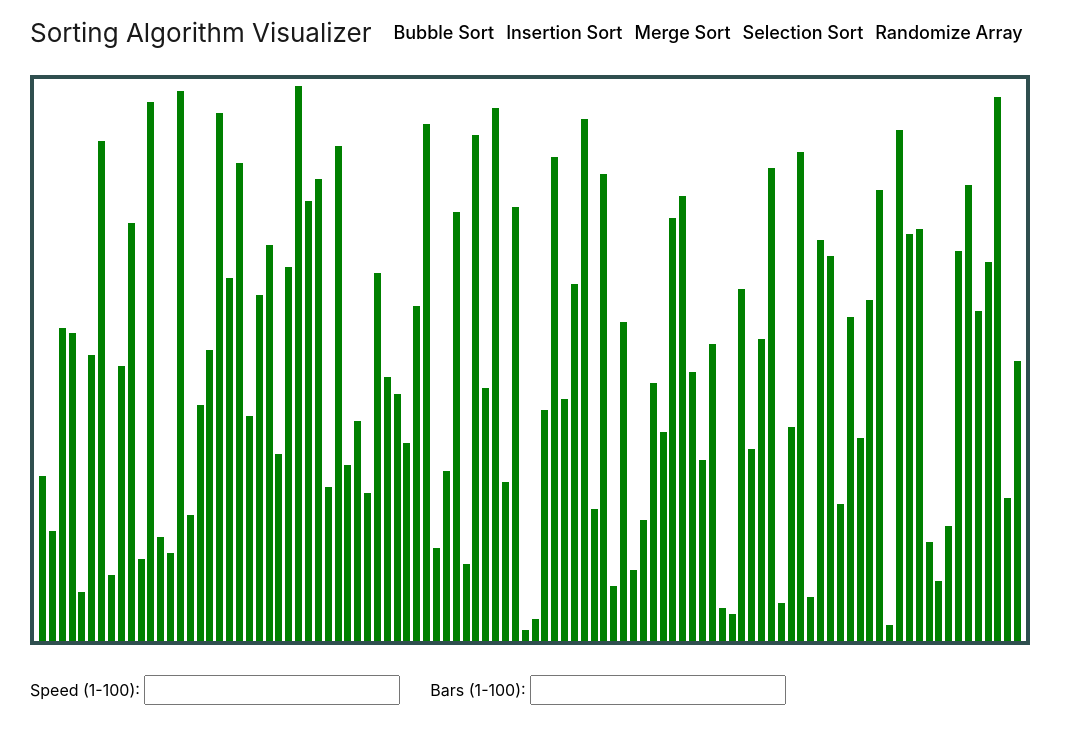
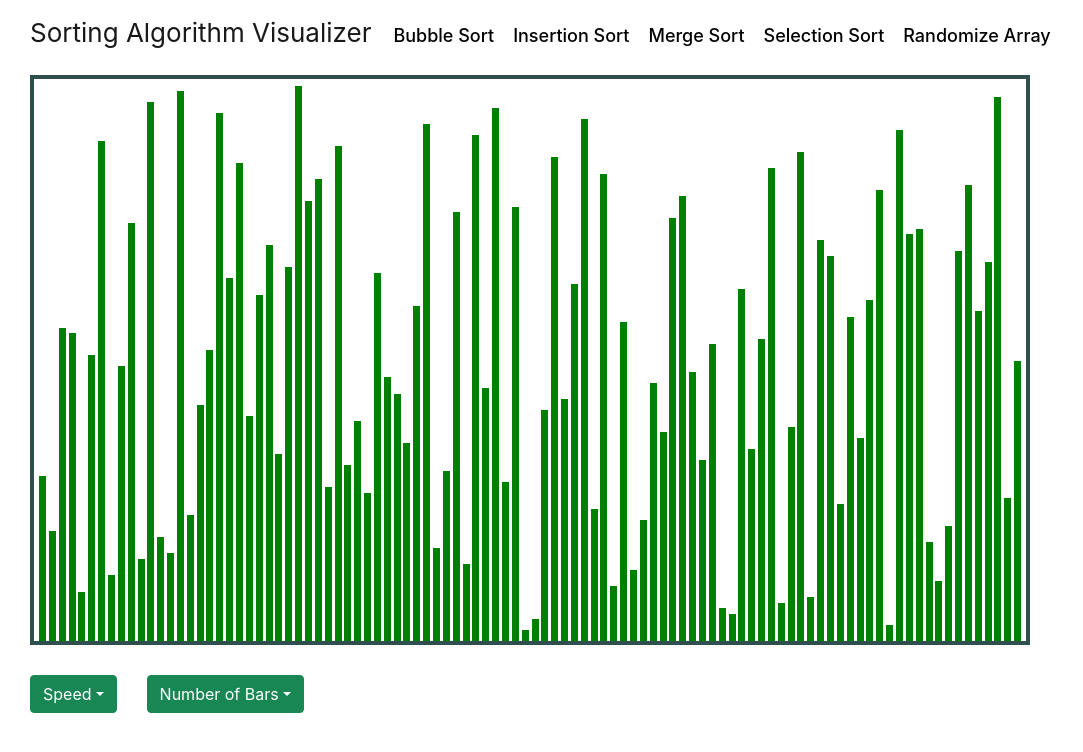
Before and after one commit to hjk216/SortingAlgorithmVisualizer, a React (Create React App) app: page / in a window 1280 px wide. Shown: the top 752 px of the page, without its empty margins (0-1083 px from the left). Built offline with nearby package versions, Linux system fonts and the light colour scheme.

Commit message:
dropdowns

```diff
--- a/src/features/display/Display.js
+++ b/src/features/display/Display.js
@@ -1,5 +1,5 @@
 import React from 'react';
-import { Navbar, Nav } from 'react-bootstrap';
+import { Navbar, Nav, Dropdown } from 'react-bootstrap';
 
 import BubbleSort from '../algorithms/bubbleSort';
 import InsertionSort from '../algorithms/insertionSort';
@@ -11,9 +11,9 @@ import './Header.css';
 
 
 
-const ARRAY_LENGTH = 100;
+//const ARRAY_LENGTH = 100;
 
-const SPEED = 100;
+//const SPEED = 100;
 
 
 
@@ -23,13 +23,34 @@ export default class Display extends React.Component {
 
         this.state = {
             array: [],
+            array_length: 100,
+            speed: 50,
         };
+
+        this.onSpeedChange = this.onSpeedChange.bind(this);
+        this.onBarChange = this.onBarChange.bind(this);
     }
 
 
 
     componentDidMount() {
         this.randomizeArray();
+    }
+
+
+
+    onSpeedChange(event) {
+        var speed = parseInt(event);
+        this.setState({speed});
+    }
+
+
+
+    onBarChange(event) {
+        var array_length = parseInt(event);
+        this.setState({array_length});
+        this.randomizeArray();
+        console.log(this.state.array_length);
     }
 
 
@@ -56,8 +77,8 @@ export default class Display extends React.Component {
     randomizeArray() {
         var array = [];
 
-        while(array.length < ARRAY_LENGTH) {
-            var randomIndex = Math.floor(Math.random() * (ARRAY_LENGTH + 2))
+        while(array.length < this.state.array_length) {
+            var randomIndex = Math.floor(Math.random() * (this.state.array_length + 2))
 
             if(!(array.includes(randomIndex)) && randomIndex > 1) {
                 array.push(randomIndex);
@@ -74,7 +95,7 @@ export default class Display extends React.Component {
 
         var array = this.state.array;
 
-        BubbleSort(array, SPEED)
+        BubbleSort(array, this.state.speed)
         .then(() => {
             this.disableButtons('enable');
         });
@@ -87,7 +108,7 @@ export default class Display extends React.Component {
 
         var array = this.state.array;
 
-        InsertionSort(array, SPEED)
+        InsertionSort(array, this.state.speed)
         .then(() => {
             this.disableButtons('enable');
         });
@@ -103,7 +124,7 @@ export default class Display extends React.Component {
         // Runs the merge sort algorithm and stores data at each iteration in an array.
         // Then VisualizeMergeSort animates the array for the user.
         MergeSort(array).then((visualization_array) => {
-            VisualizeMergeSort(visualization_array, SPEED).then(() => {
+            VisualizeMergeSort(visualization_array, this.state.speed).then(() => {
                 this.disableButtons('enable');
             })
         })
@@ -116,7 +137,7 @@ export default class Display extends React.Component {
 
         var array = this.state.array;
 
-        SelectionSort(array, SPEED)
+        SelectionSort(array, this.state.speed)
         .then(() => {
             this.disableButtons('enable');
         });
@@ -148,21 +169,44 @@ export default class Display extends React.Component {
                         </div>
                     ))}
                 </div>
+
                 <div id='controls_box'>
+
                     <div className='control'>
-                        <lablel>Speed (1-100): </lablel>
-                        <input></input>
+                        <Dropdown onSelect={this.onSpeedChange}>
+                            <Dropdown.Toggle variant="success" id="dropdown-basic">
+                                Speed
+                            </Dropdown.Toggle>
+
+                            <Dropdown.Menu>
+                                <Dropdown.Item eventKey='5'>Fast</Dropdown.Item>
+                                <Dropdown.Item eventKey='10'>Faster</Dropdown.Item>
+                                <Dropdown.Item eventKey='50'>Medium</Dropdown.Item>
+                                <Dropdown.Item eventKey='100'>Slower</Dropdown.Item>
+                                <Dropdown.Item eventKey='200'>Slow</Dropdown.Item>
+                            </Dropdown.Menu>
+                        </Dropdown>
                     </div>
 
                     <div className='control'>
-                        <lablel>Bars (1-100): </lablel>
-                        <input></input>
+                        <Dropdown onSelect={this.onBarChange}>
+                            <Dropdown.Toggle variant="success" id="dropdown-basic">
+                                Number of Bars
+                            </Dropdown.Toggle>
+
+                            <Dropdown.Menu>
+                                <Dropdown.Item eventKey='100'>100</Dropdown.Item>
+                                <Dropdown.Item eventKey='80'>80</Dropdown.Item>
+                                <Dropdown.Item eventKey='60'>60</Dropdown.Item>
+                                <Dropdown.Item eventKey='40'>40</Dropdown.Item>
+                                <Dropdown.Item eventKey='20'>20</Dropdown.Item>
+                            </Dropdown.Menu>
+                        </Dropdown>
                     </div>
+
                 </div>
 
             </div>
         )
     }
 }
-
-/* <Navbar bg="dark" variant="dark">  */
--- a/src/features/display/Header.css
+++ b/src/features/display/Header.css
@@ -10,6 +10,8 @@
     font-weight: 500;
     background: none;
     border: none;
+    margin-top: 6px;
+    margin-right: 7px;
 }
 
 .nav_link:hover {
```
